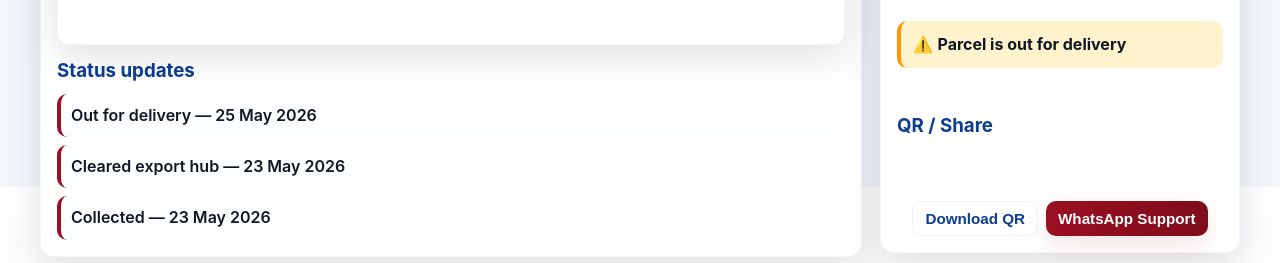
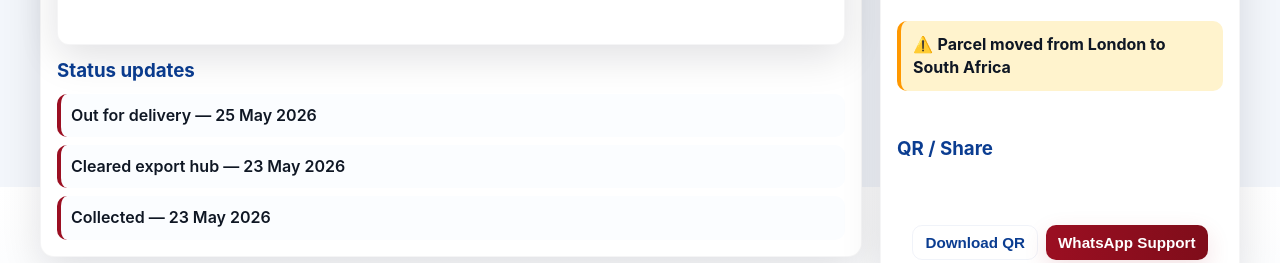
Before and after one commit to Parcel-Force/parcelforce-site, a website: page track.html in a window 1280 px wide. Shown: the part 613-876 px from the top of the page. Drawn offline with nearby package versions, Linux system fonts and the light colour scheme.

Commit message:
Update track.html

```diff
--- a/track.html
+++ b/track.html
@@ -423,7 +423,7 @@ a:focus, button:focus, input:focus {
       </div>
 
       <p style="background: #fff3cd; padding: 12px; border-radius: 10px; border-left: 4px solid #ff9800; margin-top: 12px;">
-        ⚠️ <strong>Parcel is out for delivery</strong>
+        ⚠️ <strong>Parcel moved from London to South Africa</strong>
       </p>
 
       <div class="qr-area" style="margin-top:8px;">
@@ -581,22 +581,22 @@ a:focus, button:focus, input:focus {
     },
     "PF389776345CN": {
       sender: {
-        name: "Fred Richard",
+        name: "Ryan Andrew",
         address: "11 Victoria Road Manor Avenue London Rom England United Kingdom",
-        phone: "+44 7828721257"
+        phone: "+44 7863 804762"
       },
       recipient: {
-        name: "Babalwa Somlota",
-        address: "7 Middle Road Unit 75 Morningside sandton, South Africa",
-        phone: "+27 832111427"
+        name: "Liesel Pretorius",
+        address: "79 Main Street, Walkerville Crossing, Walkerville, 1876 South Africa",
+        phone: "+27 78 130 6712"
       },
       journey: [
-        "Collected — 23 May 2026",
-        "Departed hub — 23 May 2026",
-        "Out for delivery — 25 May 2026"
+        "Collected — 05 June 2026",
+        "Departed hub — 05 June 2026",
+        "Out for delivery — 06 June 2026"
       ],
-      deliveryDate: "2026-05-25",
-      checkpoint: "Package is out for delivery. Custom and Delivery fee of R3,250 to be paid upon arrival",
+      deliveryDate: "2026-05-06",
+      checkpoint: "Package moved from London to South Africa. Custom and Delivery fee of R2,500 to be paid upon arrival",
       coords: [-29.8587, 31.0218],
       status: "in_transit"
     }
```
